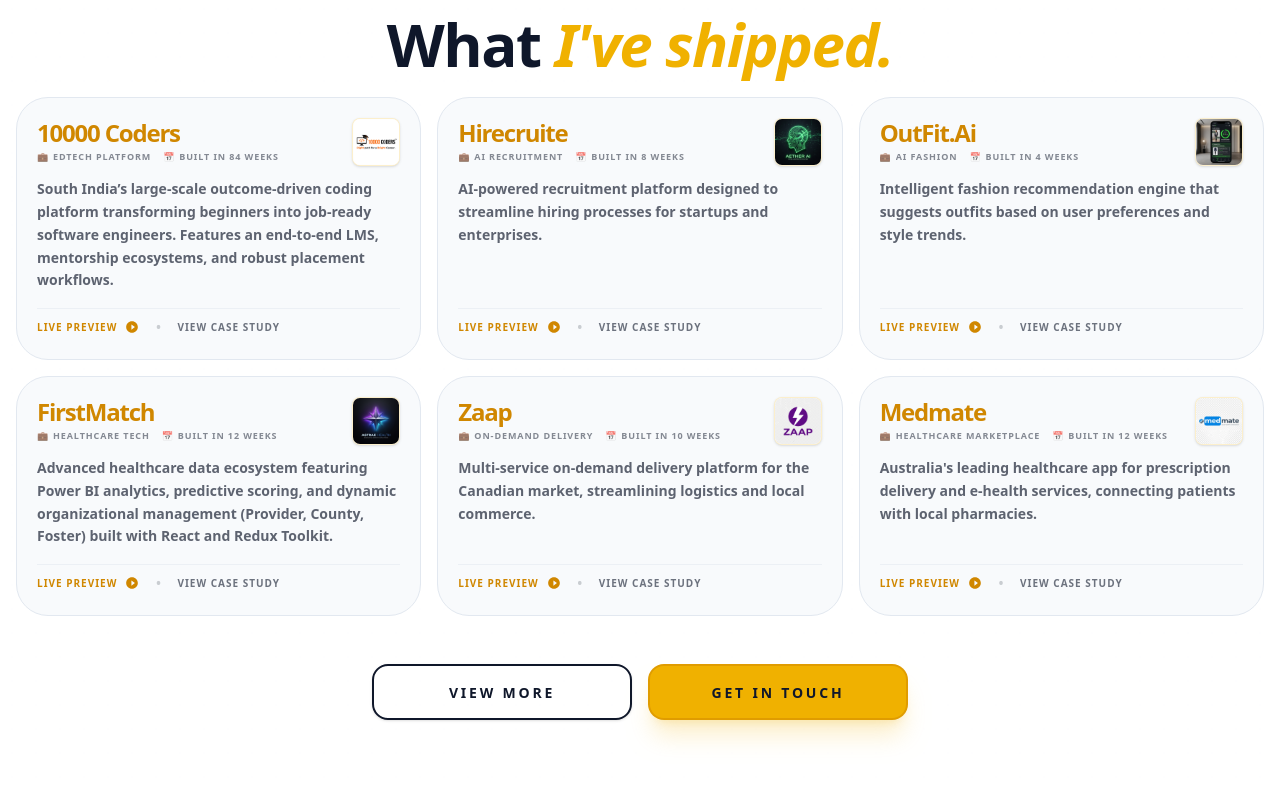
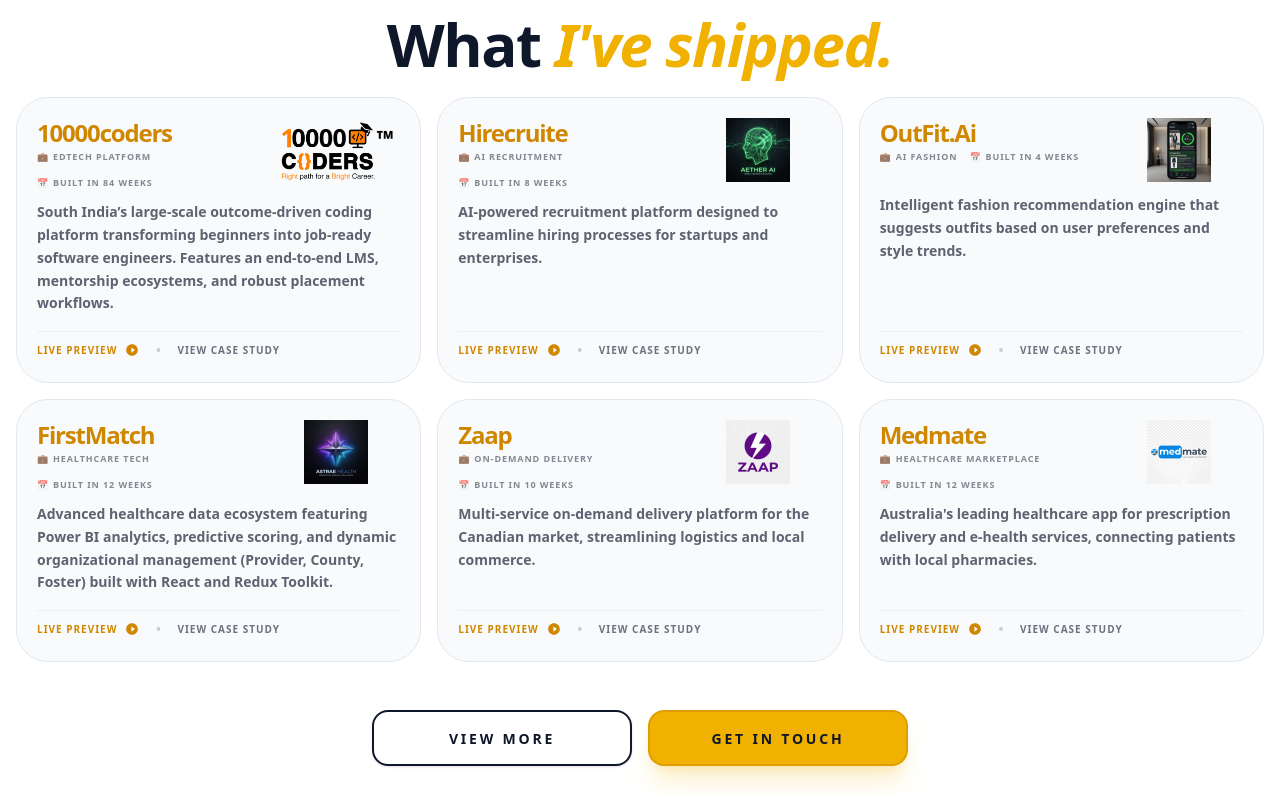
Before and after one commit to subahan20/buildwithsanny, a React (Vite) app: page / in a window 1280 px wide. Shown: the part 1045-1840 px from the top of the page. Built offline with nearby package versions, Linux system fonts and the light colour scheme; no server answers.

Commit message:
added card in project section

```diff
--- a/src/components/DailyCycle.jsx
+++ b/src/components/DailyCycle.jsx
@@ -62,7 +62,7 @@
               key={idx}
               className="group transition-all duration-700 flex w-full"
             >
-              <div className="w-full flex-1 bg-card border border-border/10 rounded-[2.5rem] p-6 md:p-10 shadow-2xl relative overflow-hidden transition-all hover:-translate-y-2 group-hover:border-yellow-500/20 flex flex-col justify-start">
+              <div className="w-full flex-1 bg-card border border-border/10 rounded-[2.5rem] p-6 md:p-10 shadow-2xl relative overflow-hidden transition-all hover:-translate-y-2 group-hover:border-yellow-500/20 flex flex-col justify-start cursor-pointer">
                 <div className="absolute top-10 right-10 opacity-10 group-hover:opacity-30 transition-opacity duration-700">
                   {step.icon}
                 </div>
--- a/src/components/ProjectCard.jsx
+++ b/src/components/ProjectCard.jsx
@@ -1,8 +1,14 @@
 import React from 'react';
+import { useTheme } from '../context/ThemeContext';
 
-const ProjectCard = ({ name, type, duration, description, logo, demoLink = "#", studyLink = "#" }) => {
+const ProjectCard = ({ name, type, duration, description, logo, darkLogo, demoLink = "#", studyLink = "#" }) => {
+  const { theme } = useTheme();
+  const activeLogo = (theme === 'dark' && darkLogo) ? darkLogo : logo;
   return (
-    <div className="bg-card p-4 md:p-5 rounded-[2rem] border border-border hover:bg-card/70 hover:border-yellow-500 hover:shadow-2xl hover:shadow-yellow-500/10 transition-all duration-500 flex flex-col group cursor-default h-full relative overflow-hidden">
+    <div
+      className="bg-card p-4 md:p-5 rounded-[2rem] border border-border hover:bg-card/70 hover:border-yellow-500 hover:shadow-2xl hover:shadow-yellow-500/10 transition-all duration-500 flex flex-col group cursor-pointer h-full relative overflow-hidden hover:-translate-y-1 hover:scale-[1.01]"
+      onClick={() => demoLink !== "#" && window.open(demoLink, '_blank')}
+    >
       {/* Top Section: Title & Logo */}
       <div className="flex justify-between items-start mb-2 md:mb-3">
         <div className="space-y-0.5 flex-1 min-w-0">
@@ -25,16 +31,16 @@
           </div>
         </div>
 
-        {/* Project Logo Square */}
-        <div className={`w-12 h-12 rounded-lg flex items-center justify-center overflow-hidden transition-all duration-500 shadow-sm border border-yellow-500/20 group-hover:scale-110 shrink-0 ml-4 ${
+        {/* Project Logo Slot (Clean & Large) */}
+        <div className={`w-20 md:w-32 h-12 md:h-16 flex items-center justify-center transition-all duration-500 group-hover:scale-110 shrink-0 ml-4 ${
           typeof logo === 'string' && logo.length <= 4
-            ? 'bg-yellow-500/10 text-lg group-hover:bg-yellow-500 group-hover:text-slate-900'
-            : 'bg-bg dark:bg-slate-800'
+            ? 'bg-yellow-500/10 rounded-lg text-lg group-hover:bg-yellow-500 group-hover:text-slate-900 border border-yellow-500/20'
+            : ''
         }`}>
           {typeof logo === 'string' && logo.length <= 4 ? (
             logo || "🚀"
           ) : (
-            <img src={logo} alt={name} className="w-full h-full object-cover" />
+            <img src={activeLogo} alt={name} className="w-full h-full object-contain" />
           )}
         </div>
       </div>
--- a/src/components/Projects.jsx
+++ b/src/components/Projects.jsx
@@ -19,15 +19,17 @@
 import almaLogo from '../assets/projects/alma-clinics-logo.png';
 import adelphoiLogo from '../assets/projects/adelphoi-logo.png';
 import epratibhaLogo from '../assets/projects/epratibha.png';
-import tenThousandCodersLogo from '../assets/projects/ten-thousand-coders.png';
+import tenThousandCodersLogo from '../assets/logo-10k.png';
+import tenThousandCodersLogoWhite from '../assets/logo-10k-white.png';
 
 const PROJECTS_DATA = [
   {
-    name: "10000 Coders",
+    name: "10000coders",
     type: "EdTech Platform",
     duration: "Built in 84 Weeks",
     description: "South India’s large-scale outcome-driven coding platform transforming beginners into job-ready software engineers. Features an end-to-end LMS, mentorship ecosystems, and robust placement workflows.",
     logo: tenThousandCodersLogo,
+    darkLogo: tenThousandCodersLogoWhite,
     demoLink: "https://10000coders.co/",
     studyLink: "#"
   },
--- a/src/components/Services.jsx
+++ b/src/components/Services.jsx
@@ -127,7 +127,7 @@
               <span className="text-yellow-500 font-bold uppercase tracking-[0.4em] text-[10px] md:text-[15px]">Expertise</span>
             </div>
             <h2 className="text-[27px] md:text-[45px] lg:text-[60px] font-black text-text tracking-tighter leading-[1.1] transition-colors max-w-4xl">
-              We build the <span className="text-yellow-500 dark:text-yellow-400">Neural Architecture</span><br className="hidden md:block" /> of modern business.
+              I build the <span className="text-yellow-500 dark:text-yellow-400">Neural Architecture</span><br className="hidden md:block" /> of modern business.
             </h2>
           </div>
 
@@ -159,7 +159,7 @@
         <div className="block md:hidden">
           <div className="mb-[30px] pl-1">
             <h2 className="text-[27px] font-black text-text leading-[1.2] tracking-tight mb-2">
-              We build the <span className="text-yellow-500 whitespace-nowrap">Neural Architecture</span><br />
+              I build the <span className="text-yellow-500 whitespace-nowrap">Neural Architecture</span><br />
               of modern business.
             </h2>
             <div className="w-8 h-[1px] bg-yellow-500/60"></div>
```
Also changed, not shown: src/assets/logo-10k-white.png (added), src/assets/logo-10k.png (added).
